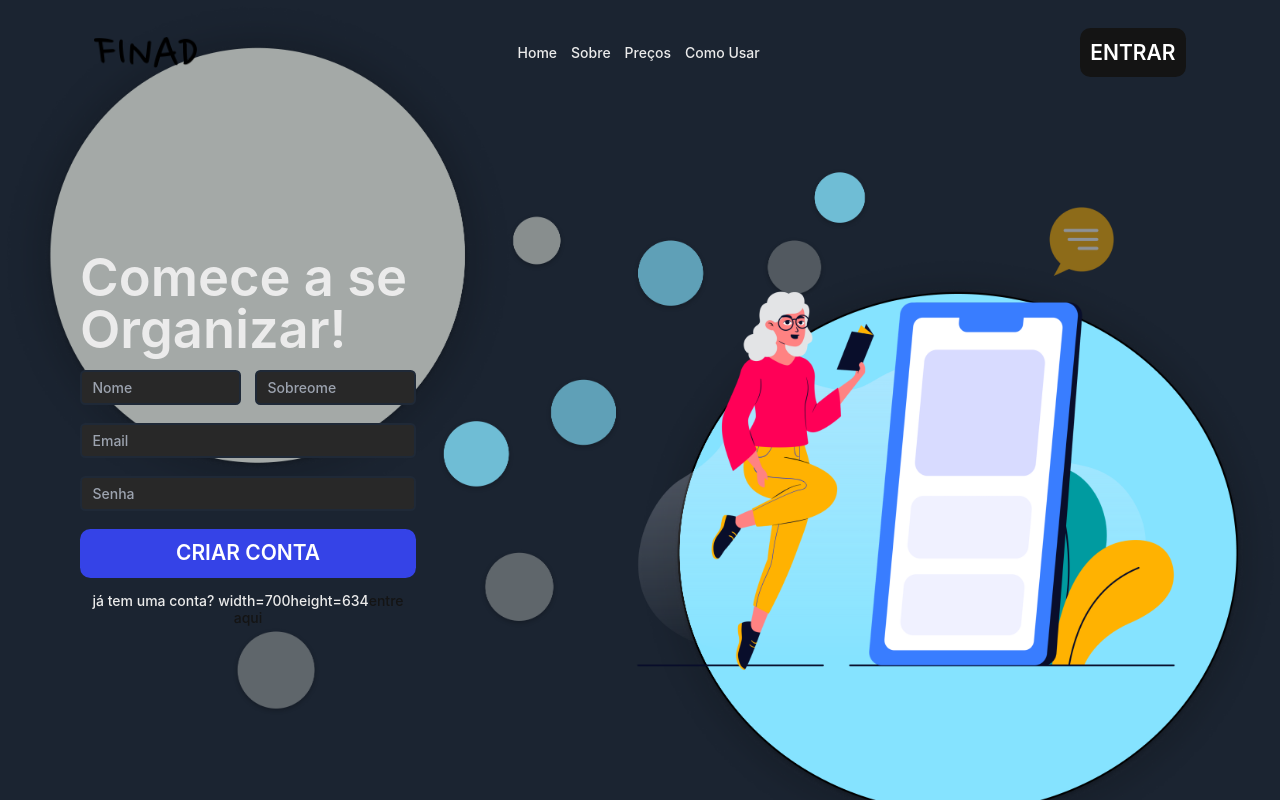
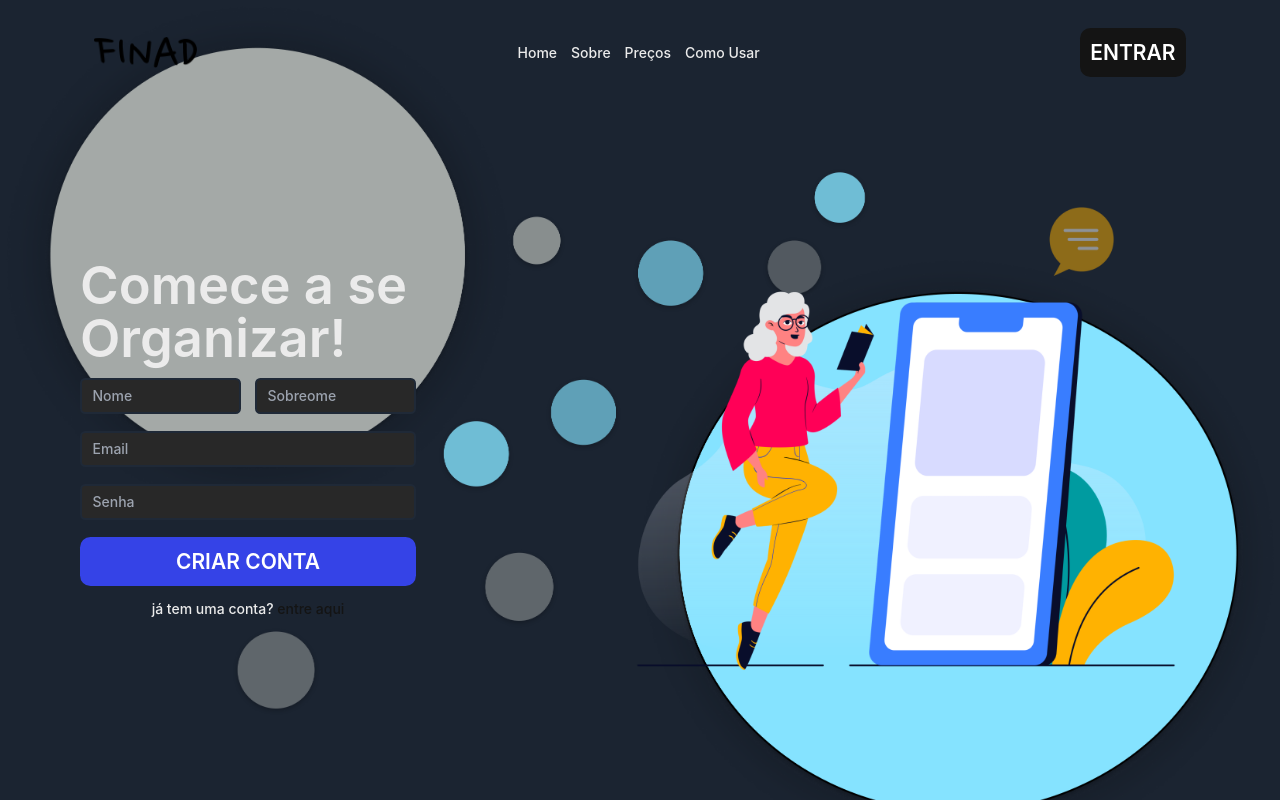
Before and after one commit to lfelipessilva/finad-web, a Next.js app: page /register in a window 1280 px wide. Built offline with nearby package versions, Linux system fonts and the light colour scheme; no server answers.

Commit message:
fix: remove forgot text on register page

```diff
--- a/src/pages/register/index.tsx
+++ b/src/pages/register/index.tsx
@@ -131,8 +131,6 @@ export default function Home() {
             <p className="text-center">
               já tem uma conta?&nbsp;
               <NextLink href='/login'>
-              width={700}
-              height={634}
                 <span className="text-primary cursor-pointer hover:opacity-60">
                   entre aqui
                 </span>
```
